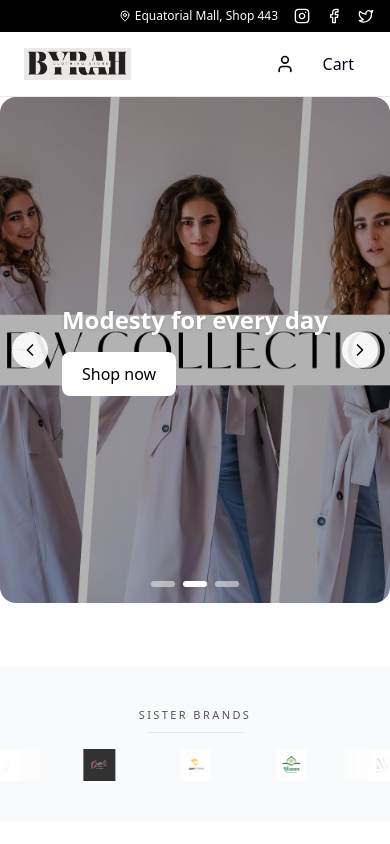
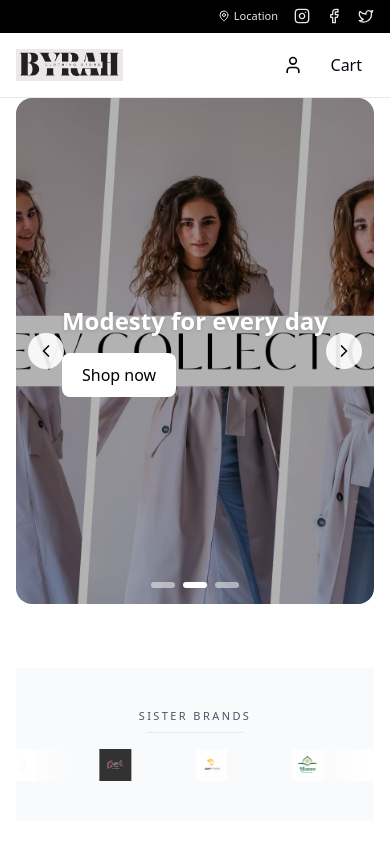
Before and after one commit to nabyrahkigenyi-design/byrahclothingstore, a Next.js app: page / in a window 390 px wide. Shown: the top 844 px of the page. Built offline with nearby package versions, Linux system fonts and the light colour scheme; no server answers; the database is empty.

Commit message:
ui: mobile viewport + responsive containers; fix nested html/body; header padding

```diff
--- a/src/app/(store)/layout.tsx
+++ b/src/app/(store)/layout.tsx
@@ -1,3 +1,6 @@
+// src/app/(store)/layout.tsx
+import Link from 'next/link'
+import Image from 'next/image'
 import TopBar from '@/components/header/TopBar'
 import NavMega from '@/components/header/NavMega'
 import CartButton from '@/components/header/CartButton'
@@ -14,15 +17,16 @@ export const metadata = {
 
 export default function StoreLayout({ children }:{children:React.ReactNode}) {
   return (
-    <html lang="en">
-      <body>
+    <>
       <TopBar />
+
       <header className="border-b">
-          <div className="max-w-7xl mx-auto px-6 h-16 flex items-center justify-between gap-6">
-            <a href="/" className="flex items-center gap-2 shrink-0">
-              <img src="/logo.png" alt="Byrah" className="h-8 w-auto" />
-            </a>
+        <div className="mx-auto w-full max-w-7xl px-4 sm:px-6 lg:px-8 h-16 flex items-center justify-between gap-4">
+          <Link href="/" className="flex items-center gap-2 shrink-0">
+            <Image src="/logo.png" alt="Byrah" width={120} height={32} className="h-8 w-auto" />
+          </Link>
 
+          {/* Desktop navigation */}
           <div className="hidden md:block flex-1">
             <div className="flex items-center justify-center">
               <NavMega />
@@ -35,9 +39,12 @@ export default function StoreLayout({ children }:{children:React.ReactNode}) {
           </div>
         </div>
       </header>
+
+      <main className="mx-auto w-full max-w-7xl px-4 sm:px-6 lg:px-8">
         {children}
+      </main>
+
       <Footer />
-      </body>
-    </html>
+    </>
   )
 }
--- a/src/app/admin/layout.tsx
+++ b/src/app/admin/layout.tsx
@@ -1,3 +1,4 @@
+// src/app/admin/layout.tsx
 import { redirect } from "next/navigation"
 import Link from "next/link"
 import { getSession } from "@/lib/auth"
@@ -7,15 +8,14 @@ export default async function AdminLayout({ children }: { children: React.ReactN
   const session = await getSession()
   if (!session) redirect("/account/login?admin=1")
 
-  // ✅ Check the role on session.user, not session
   const role = (session.user as any)?.role
   if (role !== "ADMIN") redirect("/")
 
   return (
-    <div className="max-w-6xl mx-auto px-6 py-8">
-      <header className="flex items-center justify-between mb-6">
+    <div className="mx-auto w-full max-w-7xl px-4 sm:px-6 lg:px-8 py-8">
+      <header className="flex flex-col sm:flex-row sm:items-center justify-between gap-4 mb-6">
         <h1 className="text-xl font-semibold">Admin</h1>
-        <nav className="flex gap-4 text-sm">
+        <nav className="flex flex-wrap items-center gap-4 text-sm">
           <Link href="/admin">Dashboard</Link>
           <Link href="/admin/products">Products</Link>
           <Link href="/admin/orders">Orders</Link>
--- a/src/app/layout.tsx
+++ b/src/app/layout.tsx
@@ -1,4 +1,5 @@
-import type { Metadata } from "next";
+// src/app/layout.tsx
+import type { Metadata, Viewport } from "next";
 import { Geist, Geist_Mono } from "next/font/google";
 import "./globals.css";
 
@@ -17,16 +18,19 @@ export const metadata: Metadata = {
   description: "Modest fashion. East African roots. Crafted for everyday barakah",
 };
 
+// ✅ Critical for mobile rendering
+export const viewport: Viewport = {
+  width: "device-width",
+  initialScale: 1,
+  maximumScale: 1,
+};
+
 export default function RootLayout({
   children,
-}: Readonly<{
-  children: React.ReactNode;
-}>) {
+}: Readonly<{ children: React.ReactNode }>) {
   return (
     <html lang="en">
-      <body
-        className={`${geistSans.variable} ${geistMono.variable} antialiased`}
-      >
+      <body className={`${geistSans.variable} ${geistMono.variable} antialiased`}>
         {children}
       </body>
     </html>
--- a/src/components/header/NavMega.tsx
+++ b/src/components/header/NavMega.tsx
@@ -33,7 +33,7 @@ const [open, setOpen] = useState<number|null>(null)
 return (
 <>
   {/* 1. MOBILE SCROLLABLE CHIPS (Hidden on md: and up) */}
-  <div className="md:hidden w-full overflow-x-auto [-ms-overflow-style:none] [scrollbar-width:none] border-b bg-background z-10 sticky top-0">
+  <div className="md:hidden w-full overflow-x-auto [-ms-overflow-style:none] [scrollbar-width:none] border-b bg-background z-20 sticky top-0 will-change-transform">
     <div className="flex gap-3 px-4 py-2 snap-x snap-mandatory">
       {MEGA.map((m) => (
         <Link
--- a/src/components/header/TopBar.tsx
+++ b/src/components/header/TopBar.tsx
@@ -1,16 +1,27 @@
-import { Phone, MapPin, Instagram, Facebook, Twitter } from 'lucide-react'
+// src/components/header/TopBar.tsx
+import { MapPin, Instagram, Facebook, Twitter } from 'lucide-react'
+
 export default function TopBar(){
   return (
-<div className="w-full bg-black text-white text-xs py-2">
-<div className="max-w-6xl mx-auto flex items-center justify-between px-4">
+    <div className="w-full bg-black text-white text-[11px] sm:text-xs py-2">
+      <div className="mx-auto w-full max-w-7xl px-4 sm:px-6 lg:px-8 flex items-center justify-between gap-3">
         <div className="flex items-center gap-3">
           <span className="hidden md:inline">Free shipping in UG on orders ≥ UGX 150,000</span>
         </div>
         <div className="flex items-center gap-4">
-<a href="https://maps.app.goo.gl/" className="flex items-center gap-1"><MapPin className="h-3 w-3"/> Equatorial Mall, Shop 443</a>
-<a aria-label="Instagram" href="#"><Instagram className="h-4 w-4"/></a>
-<a aria-label="Facebook" href="#"><Facebook className="h-4 w-4"/></a>
-<a aria-label="Twitter" href="#"><Twitter className="h-4 w-4"/></a>
+          <a
+            href="https://maps.app.goo.gl/"
+            target="_blank"
+            rel="noopener noreferrer"
+            className="flex items-center gap-1 opacity-90 hover:opacity-100 transition"
+          >
+            <MapPin className="h-3 w-3" />
+            <span className="hidden sm:inline">Equatorial Mall, Shop 443</span>
+            <span className="sm:hidden">Location</span>
+          </a>
+          <a aria-label="Instagram" href="#" className="opacity-90 hover:opacity-100 transition"><Instagram className="h-4 w-4"/></a>
+          <a aria-label="Facebook" href="#" className="opacity-90 hover:opacity-100 transition"><Facebook className="h-4 w-4"/></a>
+          <a aria-label="Twitter" href="#" className="opacity-90 hover:opacity-100 transition"><Twitter className="h-4 w-4"/></a>
         </div>
       </div>
     </div>
```
Lines whose indentation alone changed are shown as unchanged.
